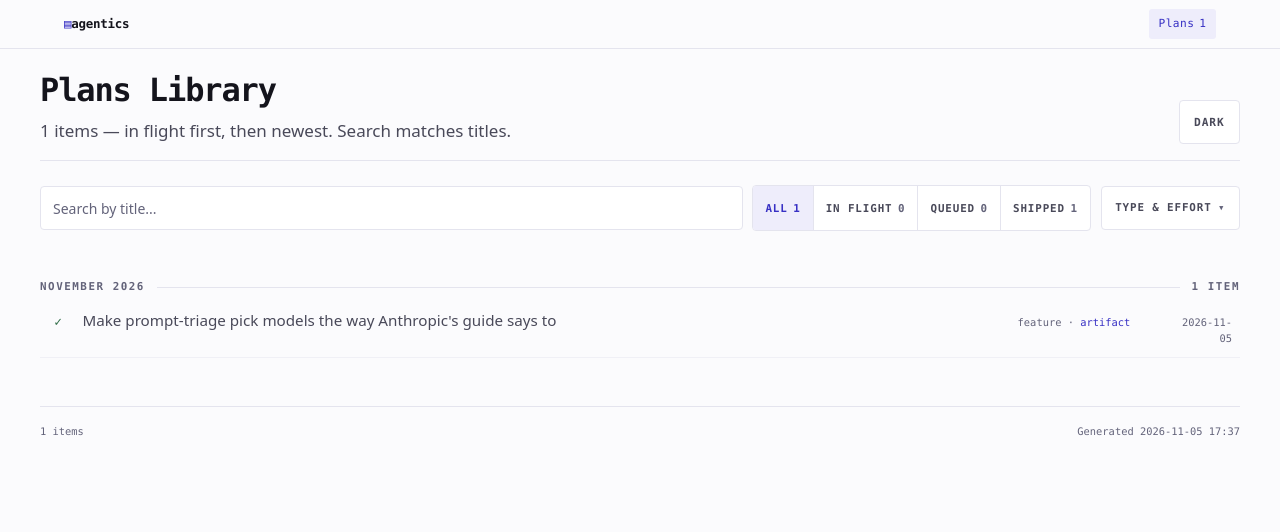
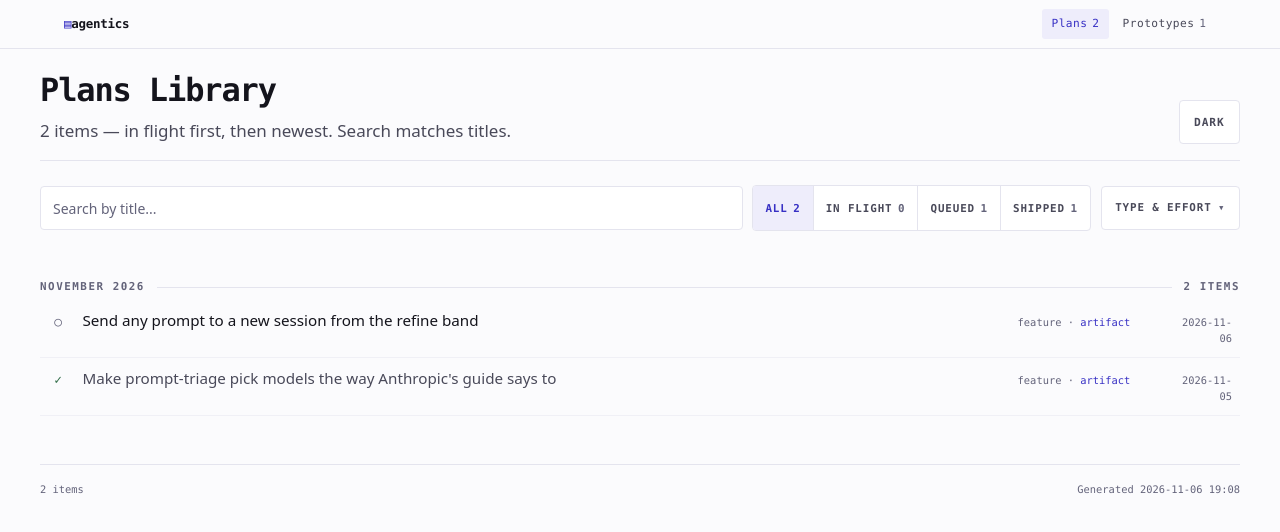
Before and after one commit to shawn-sandy/prompt-triage, a plain HTML site: page docs/plans/index.html in a window 1280 px wide. Drawn offline with Linux system fonts and the light colour scheme.

Commit message:
docs: add implementation plan for a Run in: New session band picker
Tracks https://github.com/shawn-sandy/prompt-triage/issues/19. Blocked on band phase 1 from the refine band proposal.

```diff
--- a/docs/plans/index.html
+++ b/docs/plans/index.html
@@ -556,7 +556,8 @@
       <div class="topbar-in">
         <a class="mark">agentics</a>
         <nav class="tabs" aria-label="Collections">
-          <a href="index.html" aria-current="page">Plans<span class="n">1</span></a>
+          <a href="index.html" aria-current="page">Plans<span class="n">2</span></a>
+          <a href="../prototypes/index.html" >Prototypes<span class="n">1</span></a>
         </nav>
       </div>
     </header>
@@ -567,7 +568,7 @@
         <!-- The bare <p> and the leading number are load-bearing: the merge
              driver's COUNT_RE rewrites `<p>N items`. The prose after it is
              free text. -->
-        <p>1 items &mdash; in flight first, then newest. Search matches titles.</p>
+        <p>2 items &mdash; in flight first, then newest. Search matches titles.</p>
       </div>
       <button
         class="theme-toggle"
@@ -634,7 +635,14 @@
 
     <div class="visible-count" id="visibleCount" aria-live="polite"></div>
 
-    <div class="gallery-grid" id="galleryGrid"><a class="gallery-card" href="https://claude.ai/artifact/YHCLETXQ1sQCKmRuNf7Zwm" target="_blank" rel="noopener"
+    <div class="gallery-grid" id="galleryGrid"><a class="gallery-card" href="https://claude.ai/artifact/Q9ZN1Fr8DFDJGmjNqrPyu8" target="_blank" rel="noopener"
+   data-local="add-new-session-band-picker" data-status="todo" data-type="feature" data-effort="" data-month="2026-11" data-title="send any prompt to a new session from the refine band" data-steps-done="0" data-steps-total="12">
+  <span class="glyph" aria-hidden="true">&#9675;</span><span class="sr-only">todo</span>
+  <span class="r-title">Send any prompt to a new session from the refine band</span>
+  <span class="r-meta">feature &middot; <span class="artifact-chip" title="Published to claude.ai — no local file in this repo">artifact</span></span>
+  <span class="r-date">2026-11-06</span><span class="sr-only"> (opens on claude.ai)</span>
+</a>
+<a class="gallery-card" href="https://claude.ai/artifact/YHCLETXQ1sQCKmRuNf7Zwm" target="_blank" rel="noopener"
    data-local="implement-model-selection-findings" data-status="completed" data-type="feature" data-effort="" data-month="2026-11" data-title="make prompt-triage pick models the way anthropic&#x27;s guide says to" data-steps-done="15" data-steps-total="15">
   <span class="glyph" aria-hidden="true">&#10003;</span><span class="sr-only">completed</span>
   <span class="r-title">Make prompt-triage pick models the way Anthropic&#x27;s guide says to</span>
@@ -645,8 +653,8 @@
     <div class="no-results" id="noResults">No items match your search.</div>
 
     <div class="gallery-footer">
-      <span>1 items</span>
-      <span>Generated 2026-11-05 17:37</span>
+      <span>2 items</span>
+      <span>Generated 2026-11-06 19:08</span>
     </div>
 
     <script>
```
Also changed, not shown: 1 other file.
